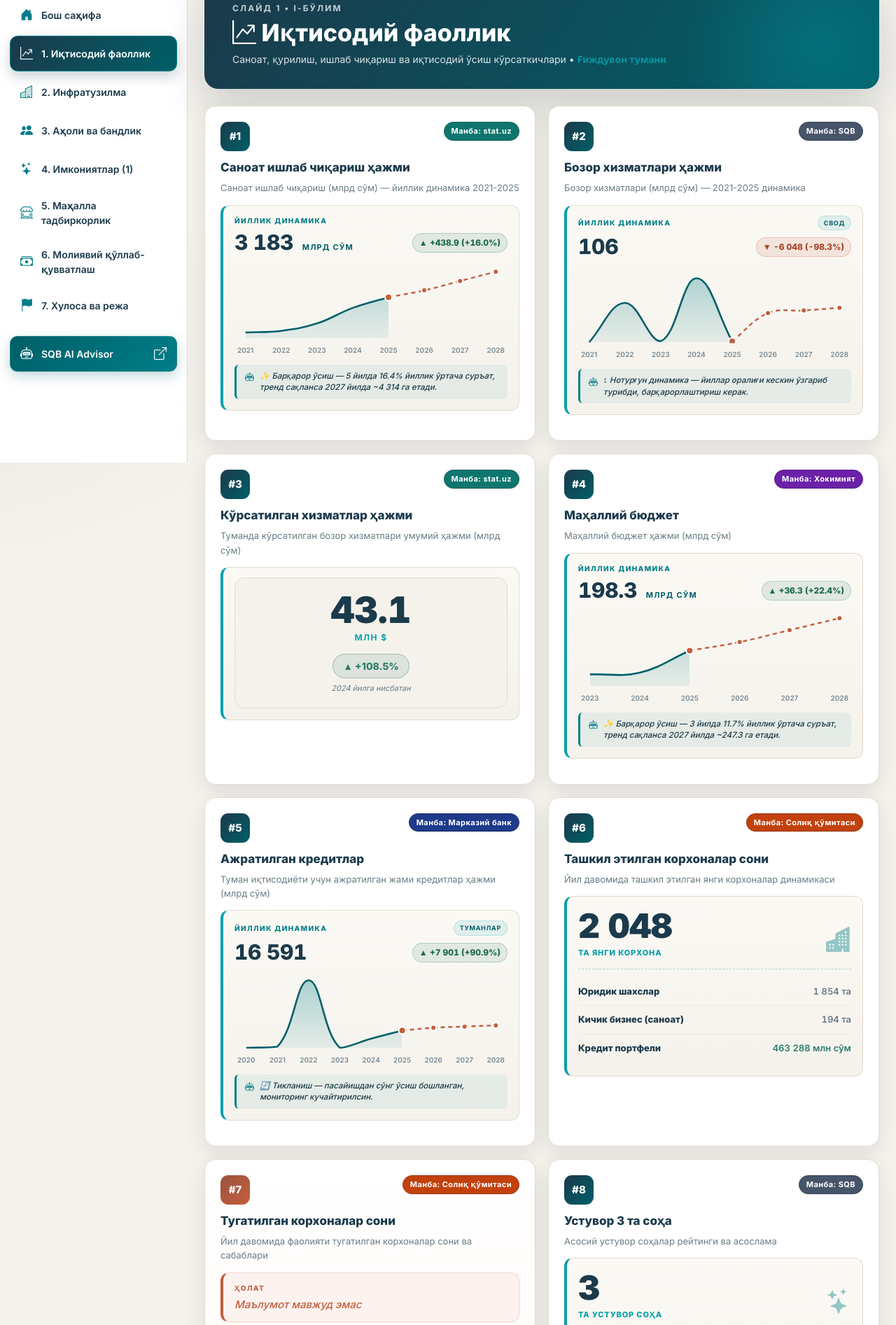
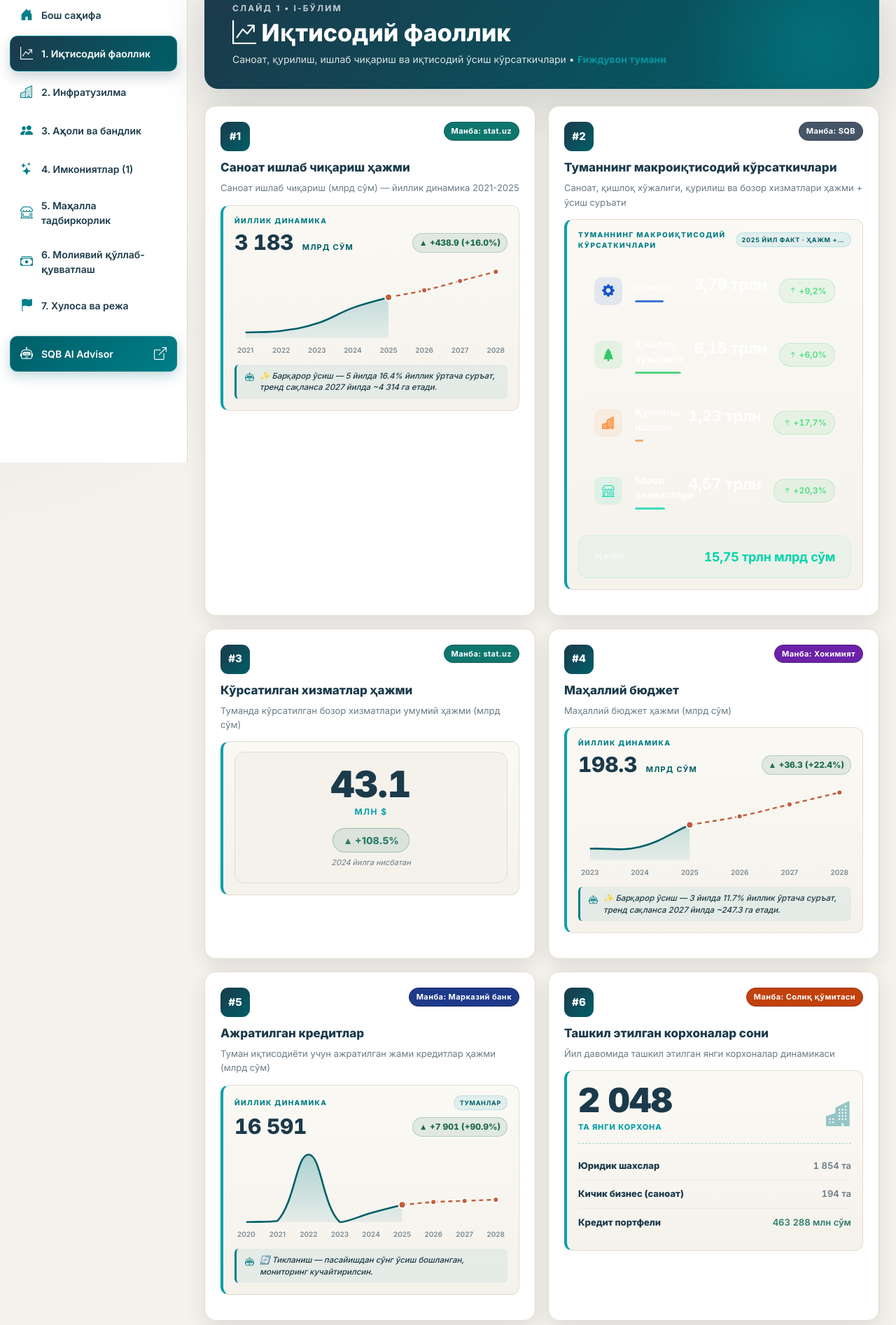
Before and after one commit to u-specter/sqb-buxoro-dashboard, a PHP site: page / in a window 1280 px wide, after a click on "1. Иқтисодий фаоллик". Shown: the part 144-2037 px from the top of the page at 70% size. Run offline with PHP 8.4, Linux system fonts and the light colour scheme.

```diff
--- a/assets/css/style.css
+++ b/assets/css/style.css
@@ -993,3 +993,125 @@ body{
 @media (max-width: 600px) {
   .nb-grid { grid-template-columns: 1fr; }
 }
+
+/* === Sector Table — soft, refined === */
+.st-wrap { padding: 6px 0; }
+.st-list {
+  display: flex;
+  flex-direction: column;
+  gap: 6px;
+  margin-top: 18px;
+}
+.st-row {
+  display: grid;
+  grid-template-columns: 40px 1fr auto auto;
+  gap: 18px;
+  align-items: center;
+  padding: 18px 22px;
+  background: rgba(255,255,255,0.018);
+  border: 1px solid rgba(255,255,255,0.04);
+  border-radius: 14px;
+  transition: background 0.25s ease, border-color 0.25s ease;
+}
+.st-row:hover {
+  background: rgba(255,255,255,0.035);
+  border-color: color-mix(in srgb, var(--c) 25%, transparent);
+}
+.st-ic {
+  width: 40px; height: 40px;
+  border-radius: 10px;
+  background: color-mix(in srgb, var(--c) 10%, transparent);
+  display: flex;
+  align-items: center;
+  justify-content: center;
+  color: var(--c);
+  font-size: 18px;
+  flex-shrink: 0;
+  opacity: 0.92;
+}
+.st-body { min-width: 0; }
+.st-name {
+  font-size: 14px;
+  font-weight: 600;
+  color: rgba(255,255,255,0.92);
+  margin-bottom: 8px;
+  letter-spacing: 0.1px;
+}
+.st-bar {
+  width: 100%;
+  max-width: 240px;
+  height: 3px;
+  background: rgba(255,255,255,0.04);
+  border-radius: 2px;
+  overflow: hidden;
+}
+.st-bar-fill {
+  height: 100%;
+  background: color-mix(in srgb, var(--c) 75%, transparent);
+  border-radius: 2px;
+  transition: width 1.2s ease-out;
+}
+.st-val {
+  text-align: right;
+  min-width: 100px;
+}
+.st-num {
+  font-size: 22px;
+  font-weight: 700;
+  color: #fff;
+  line-height: 1;
+  font-variant-numeric: tabular-nums;
+  letter-spacing: -0.3px;
+}
+.st-unit {
+  font-size: 10px;
+  color: rgba(255,255,255,0.35);
+  margin-top: 5px;
+  font-weight: 500;
+}
+.st-growth {
+  display: flex;
+  align-items: center;
+  gap: 1px;
+  padding: 5px 11px;
+  border-radius: 16px;
+  font-size: 12px;
+  font-weight: 600;
+  font-variant-numeric: tabular-nums;
+  letter-spacing: 0.2px;
+}
+.st-growth.up {
+  background: rgba(34,197,94,0.08);
+  color: #4ade80;
+  border: 1px solid rgba(34,197,94,0.18);
+}
+.st-growth.down {
+  background: rgba(239,68,68,0.08);
+  color: #f87171;
+  border: 1px solid rgba(239,68,68,0.18);
+}
+.st-growth i { font-size: 15px; opacity: 0.9; }
+.st-foot {
+  display: flex;
+  justify-content: space-between;
+  align-items: center;
+  margin-top: 18px;
+  padding: 16px 22px;
+  background: rgba(0,212,170,0.04);
+  border: 1px solid rgba(0,212,170,0.12);
+  border-radius: 14px;
+}
+.st-foot-lab {
+  font-size: 11px;
+  font-weight: 600;
+  letter-spacing: 1.5px;
+  color: rgba(255,255,255,0.5);
+  text-transform: uppercase;
+}
+.st-foot-val {
+  font-size: 18px;
+  font-weight: 700;
+  color: #00D4AA;
+  font-variant-numeric: tabular-nums;
+  letter-spacing: -0.3px;
+}
--- a/assets/data/master.json
+++ b/assets/data/master.json
@@ -68,8 +68,8 @@
       "no": 2,
       "slide": 1,
       "slide_no": 2,
-      "name": "Саноат ўсиш суръати (%)",
-      "desc": "Йиллик ўсиш фоизи (мас. +104,1%)",
+      "name": "Туманнинг макроиқтисодий кўрсаткичлари",
+      "desc": "Саноат, қишлоқ хўжалиги, қурилиш ва бозор хизматлари ҳажми + ўсиш суръати",
       "section": "I"
     },
     {
--- a/assets/js/app.js
+++ b/assets/js/app.js
@@ -365,6 +365,45 @@ function renderValue(ind, canvasId){
         '<span class="metric-delta down" style="margin-left:6px">▼ мин '+p.min+'</span>'+
       '</div>'+
       '<div class="value-chart-wrap trend" style="height:140px"><canvas id="'+canvasId+'"></canvas></div>'+
+      '</div>';
+  }
+
+  // === Sector table — multi-sector with hajm + growth ===
+  if(p.type==="sector_table"){
+    const max = Math.max.apply(null, p.sectors.map(function(s){return s.value;}));
+    const fmt = function(n){
+      if(n>=1000) return (n/1000).toFixed(2).replace('.',',')+' трлн';
+      return n.toFixed(1).replace('.',',');
+    };
+    const rows = p.sectors.map(function(s){
+      const barW = max>0 ? Math.round((s.value/max)*100) : 0;
+      const isPositive = s.growth >= 100;
+      const deltaFromBase = (s.growth - 100).toFixed(1).replace('.',',');
+      return '<div class="st-row" style="--c:'+s.color+'">'+
+        '<div class="st-ic"><i class="bi '+(s.icon||'bi-circle-fill')+'"></i></div>'+
+        '<div class="st-body">'+
+          '<div class="st-name">'+escapeHTML(s.name)+'</div>'+
+          '<div class="st-bar"><div class="st-bar-fill" style="width:'+barW+'%"></div></div>'+
+        '</div>'+
+        '<div class="st-val">'+
+          '<div class="st-num">'+fmt(s.value)+'</div>'+
+          '<div class="st-unit">'+escapeHTML(p.unit||'млрд сўм')+'</div>'+
+        '</div>'+
+        '<div class="st-growth '+(isPositive?'up':'down')+'">'+
+          '<i class="bi bi-arrow-'+(isPositive?'up':'down')+'-short"></i>'+
+          '<span>+'+deltaFromBase+'%</span>'+
+        '</div>'+
+      '</div>';
+    }).join('');
+    const totalSum = p.sectors.reduce(function(a,s){return a+s.value;},0);
+    return '<div class="ic-value rich st-wrap">'+
+      '<div class="ic-value-head"><div class="ic-value-label">'+escapeHTML(p.title||'Секторлар')+'</div>'+
+      (p.subtitle?'<span class="val-tag">'+escapeHTML(p.subtitle)+'</span>':'')+'</div>'+
+      '<div class="st-list">'+rows+'</div>'+
+      '<div class="st-foot">'+
+        '<span class="st-foot-lab">ЖАМИ</span>'+
+        '<span class="st-foot-val">'+fmt(totalSum)+' '+escapeHTML(p.unit||'')+'</span>'+
+      '</div>'+
       '</div>';
   }
 
```
Also changed, not shown: assets/data/gijduvon.json, assets/data/shofirkon.json.
